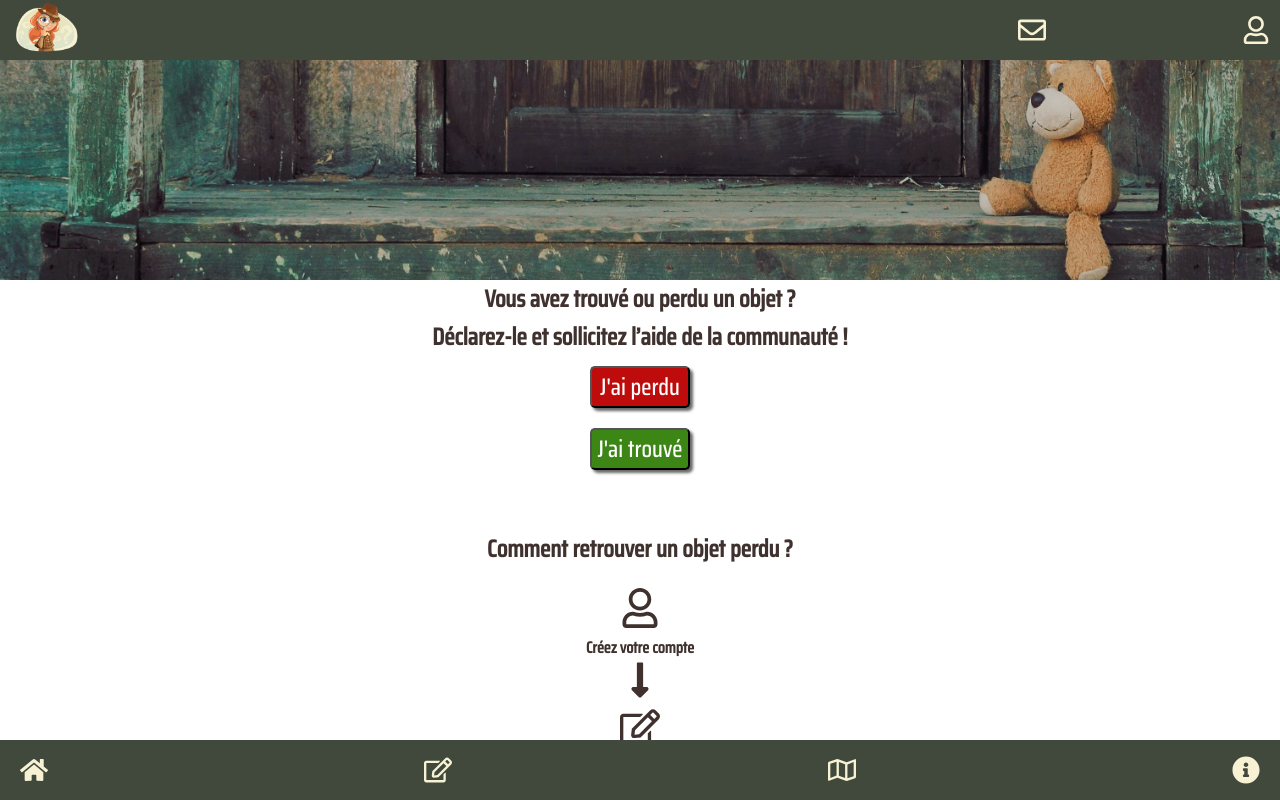
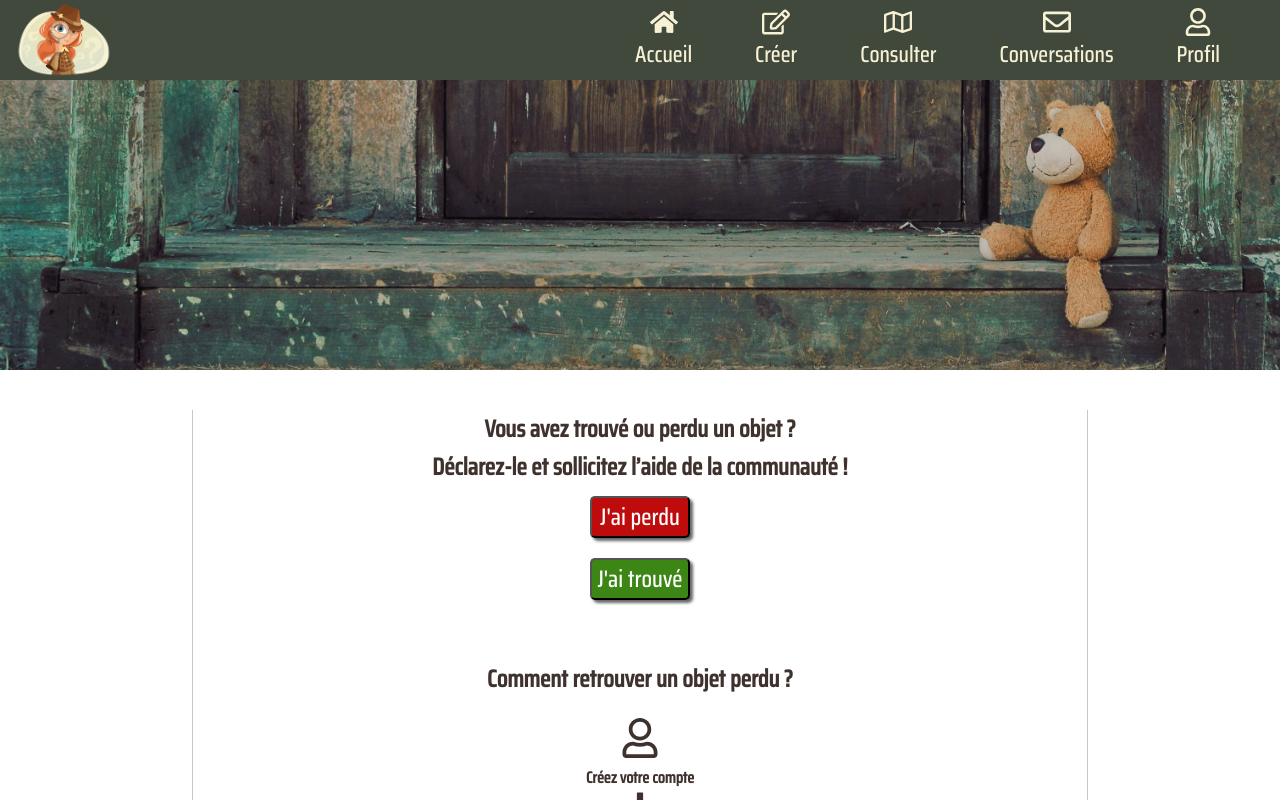
Before and after one commit to MyleneVinci/my_app_lost_and_found_front, a React (Create React App) app: page / in a window 1280 px wide. Shown: the top 800 px of the page. Built offline with nearby package versions, Linux system fonts and the light colour scheme; a web font is replaced by a local one.

Commit message:
responsive navbar

```diff
--- a/src/components/navbar/Navbar.jsx
+++ b/src/components/navbar/Navbar.jsx
@@ -28,9 +28,38 @@ const Navbar = () => {
             </div>
         </div>
         <div className='desktop-navbar'>
+            <div className="unique-navbar">
+                <div className='navbar-logo'>
+                    <img classname='logo' src={logo} alt="logo" />
+                </div>
+                <div className='navbar-menu'>
+                    <div className="navigation">
+                        <FaHome style={iconStyle} />
+                        <p>Accueil</p>
+                    </div>
+                    <div className="navigation">
+                        <FaRegEdit style={iconStyle} />
+                        <p>Créer</p>
+                    </div>
+                    <div className="navigation">
+                        <FaRegMap style={iconStyle} />
+                        <p>Consulter</p>
+                    </div>
+                    <div className="navigation">
+                        <FaRegEnvelope style={iconStyle} />
+                        <p>Conversations</p>
+                    </div>
+                    <div className="navigation">
+                        <FaRegUser style={iconStyle} />
+                        <p>Profil</p>
+                    </div>
+                </div>
+
+            </div>
+            <div className='header'></div>
         </div>
     </div>
-  )
+    )
 }
 
 export default Navbar;
--- a/src/components/navbar/navbar.css
+++ b/src/components/navbar/navbar.css
@@ -15,11 +15,9 @@
 
 .header {
     width: 100%;
-    top: 60px;
     height: 190px;
-    top: 60px;
     background-size:100%;
-    background-position: right;
+    background-position: bottom 50% right;
     background-repeat: no-repeat;
     background-image: url('../../assets/header.jpg');
 }
@@ -37,6 +35,7 @@
    bottom: 0;
     left: 0;
     position: fixed;
+    z-index: 2;
 }
 
 .navbar-logo {
@@ -55,14 +54,150 @@
     align-items: center;
 }
 
+.desktop-navbar {
+    display: none;
+}
+
 @media screen and (min-width: 567px) {
     .header {
         height: 250px;
+        background-position: bottom 50% right;
+        margin-bottom: 30px;
+
     }
+
+    .navbar-menu {
+        width: 15%;
+        justify-content: space-around;
+    }
+
 }
 
 @media screen and (min-width: 768px) {
+ .mobile-navbar {
+    display: none;
+ }
+
+ .desktop-navbar {
+    display: block;
+}
+
+.unique-navbar {
+    width: 100%;
+    height: 80px;
+    background-color: var(--third-color);
+    padding-left: 10px ;
+    padding-right: 20px;
+    top: 0;
+    left: 0;
+    position: fixed;
+    z-index: 2;
+    display: flex;
+    justify-content: space-between;
+}
+
+.navbar-logo {
+    height: 100%;
+}
+
+.navbar-logo img {
+    height: 70px;
+}
+
+.navbar-menu {
+    width: 70%;
+    display: flex;
+    flex-direction: row;
+    justify-content: space-between;
+    align-items: center;
+}
+
+.navigation {
+    display: flex;
+    flex-direction: column;
+    align-items: center;
+}
+
+.navigation p {
+    color: var(--second-color);
+    font-size: larger;
+}
+
+.header {
+    width: 100%;
+    height: 300px;
+    background-size:100%;
+    background-position: bottom 50% right;
+    background-repeat: no-repeat;
+    background-image: url('../../assets/header.jpg');
+    margin-bottom: 30px;
+}
+}
+
+@media screen and (min-width: 992px) {
+   .navbar-logo img {
+        height: 80px;
+    }
+
+    .navbar-menu {
+        width: 60%;
+        padding-right: 20px;
+    }
+
     .header {
-        height: 280px;
+        height: 320px;
+        margin-bottom: 40px;
+        background-position: bottom 50% right;
+
     }
+
 }
+
+@media screen and (min-width: 1200px) {
+    .navbar-menu {
+        width: 50%;
+        padding-right: 40px;
+        font-size: larger;
+    }
+
+    .header {
+        height: 370px;
+        margin-bottom: 40px;
+        background-position: bottom 50% right;
+
+    }
+
+}
+
+@media screen and (min-width: 1500px) {
+    .navbar-menu {
+        width: 50%;
+        padding-right: 40px;
+        font-size: larger;
+    }
+
+    .header {
+        height: 420px;
+        margin-bottom: 40px;
+        background-position: bottom 50% right;
+    }
+
+}
+
+@media screen and (min-width: 1800px) {
+    .header {
+        height: 480px;
+        margin-bottom: 40px;
+        background-position: bottom 50% right;
+    }
+
+}
+
+@media screen and (min-width: 2200px) {
+    .header {
+        height: 650px;
+        margin-bottom: 40px;
+        background-position: bottom 40% right;
+    }
+
+}
--- a/src/components/promiseContainer/promiseContainer.css
+++ b/src/components/promiseContainer/promiseContainer.css
@@ -2,7 +2,7 @@
     display: flex;
     flex-direction: column;
     align-items: center;
-    width: 70%;
+    width: 100%;
     margin: auto;
     margin-bottom: 50px;
 }
@@ -29,3 +29,6 @@
 .lost {
     background-color: rgb(190, 12, 12);
 }
+
+@media screen and (min-width: 567px) {
+}
--- a/src/pages/home/Home.jsx
+++ b/src/pages/home/Home.jsx
@@ -9,9 +9,9 @@ import './home.css';
 const Home = () => {
   return (
     <div className='home'>
-          <PromiseContainer />
-          <Instructions />
-          <MapContainer />
+      <PromiseContainer />
+      <Instructions />
+      <MapContainer />
     </div>
   )
 }
--- a/src/pages/home/home.css
+++ b/src/pages/home/home.css
@@ -1,5 +1,13 @@
 .home {
-display: flex;
-flex-direction: column;
-justify-content: space-around;
+    width: 70%;
+    margin: auto;
 }
+
+@media screen and (min-width:768px) {
+    .home {
+        border-left: 0.15px solid rgb(202, 198, 198) ;
+        border-right: 0.15px solid rgb(202, 198, 198) ;
+
+
+    }
+}
```
